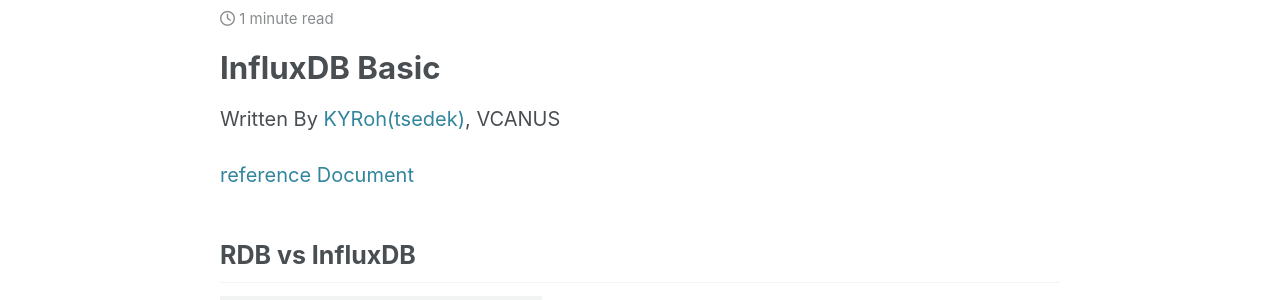
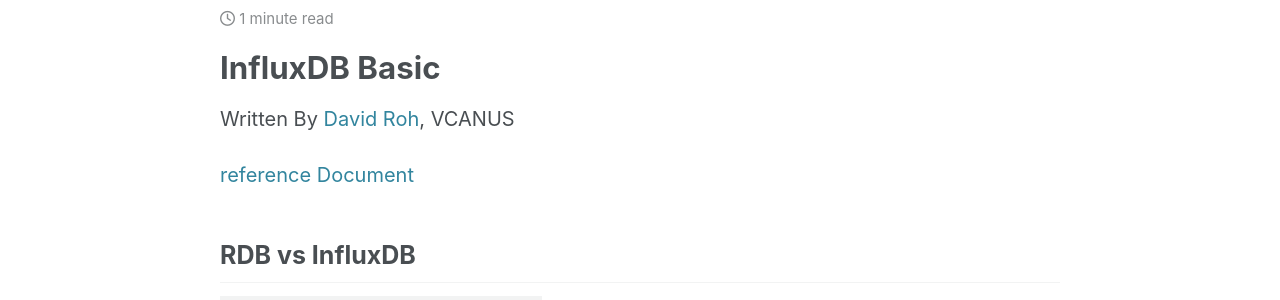
Before and after one commit to tech-vcanus/tech-vcanus.github.io, a Jekyll site: the page built from _posts/2020-02-07-Influxdb-basic.md, in a window 1280 px wide and 900 px high. Shown: the part 132-432 px from the top of the window. Built offline with Jekyll 4.4.1, drawn with Linux system fonts in a browser that asks for light colours; cached includes are drawn as plain includes; nearby versions of some CDN libraries.

Commit message:
Update 2020-02-07-Influxdb-basic.md

```diff
--- a/_posts/2020-02-07-Influxdb-basic.md
+++ b/_posts/2020-02-07-Influxdb-basic.md
@@ -1,6 +1,6 @@
 # InfluxDB Basic
 
-Written By [KYRoh(tsedek)](https://github.com/tsedek), VCANUS
+Written By [David Roh](https://github.com/tsedek), VCANUS
 
 [reference Document](https://docs.influxdata.com/influxdb/v1.7/query_language/spec/)
 
```
